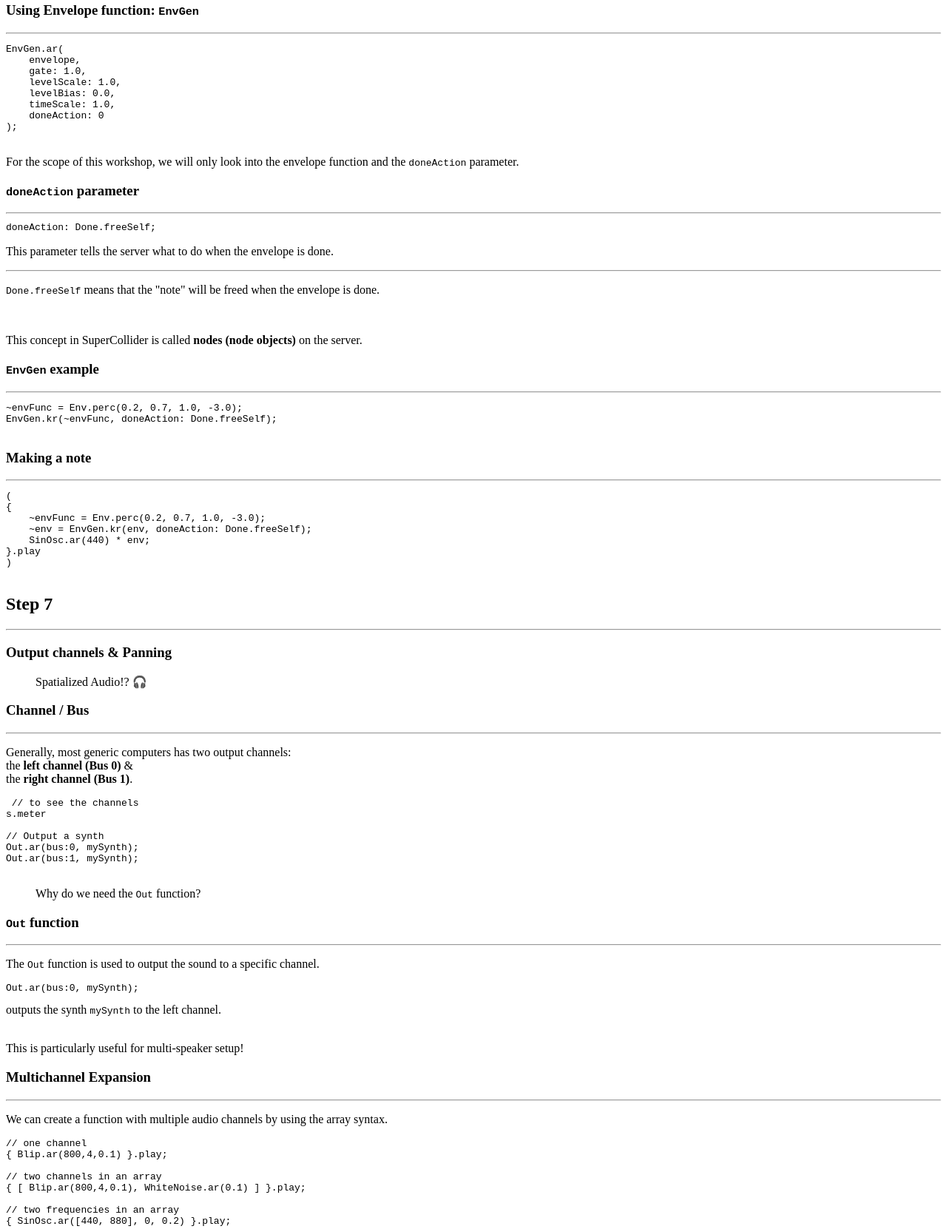
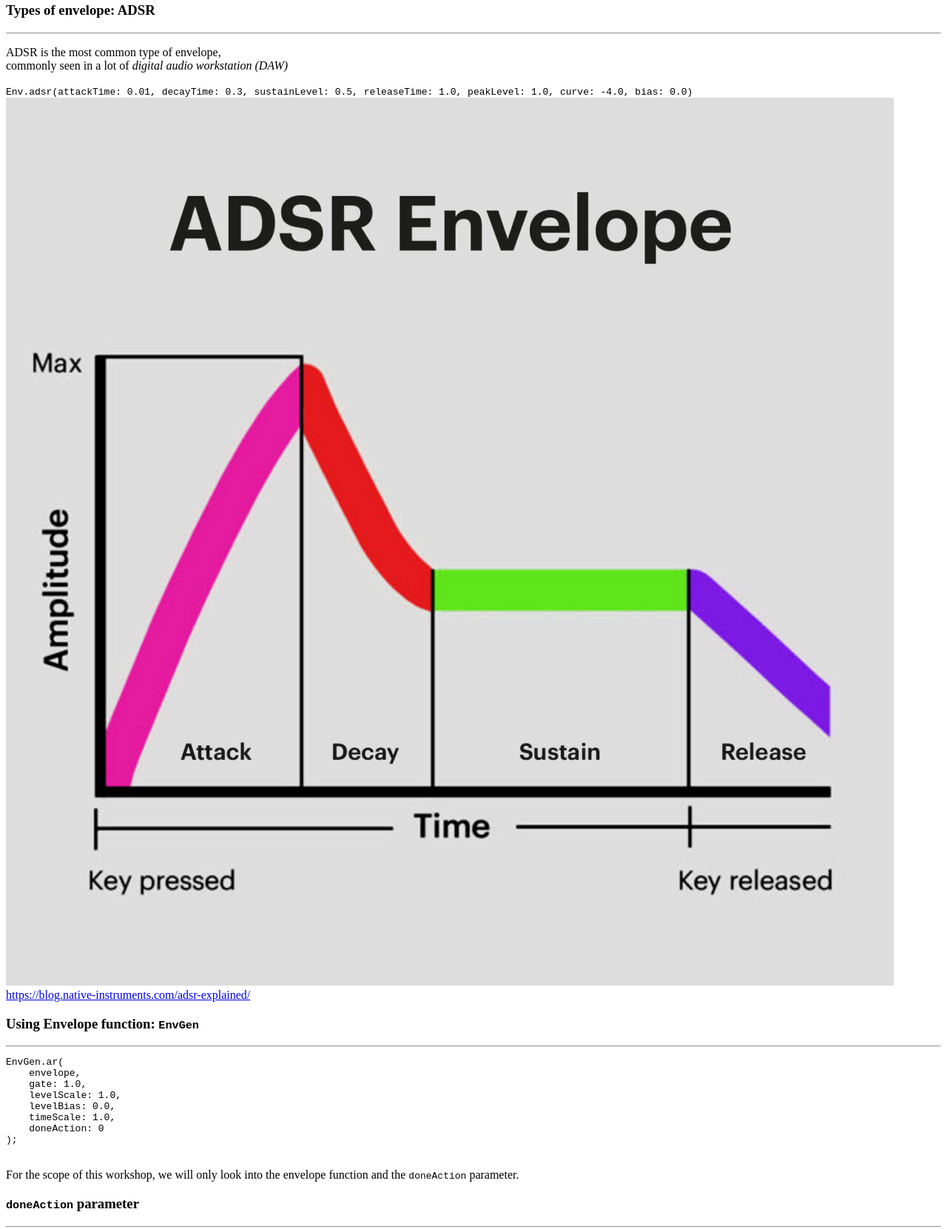
Before and after one commit to notkaramel/SuperCollider101, a website built with Vite: page presentation/index.html in a window 1280 px wide. Shown: the part 9516-11177 px from the top of the page at 74% size. Built offline with nearby package versions, Linux system fonts and the light colour scheme; what reveal.js would draw is missing.

Commit message:
Mini update

```diff
--- a/presentation/index.html
+++ b/presentation/index.html
@@ -675,6 +675,26 @@ FreqScope(500, 400, 0, s);
                 </section>
                 <section>
                     <h3>
+                        <h3>Types of envelope: ADSR</h3>
+                    </h3>
+                    <hr>
+                    <p>ADSR is the most common type of envelope,<br>
+                        <span class="r-fit-text">
+                            commonly seen in a lot of <i>digital audio workstation (DAW)</i>
+                        </span>
+                    </p>
+                    <code
+                        class="r-fit-text">Env.adsr(attackTime: 0.01, decayTime: 0.3, sustainLevel: 0.5, releaseTime: 1.0, peakLevel: 1.0, curve: -4.0, bias: 0.0)</code>
+                </section>
+                <section>
+                    <img src="./media/ADSREnv.png" alt="ADSR Envelope, from Native Instrument" class="r-stretch">
+                    <a href="https://blog.native-instruments.com/adsr-explained/" target="_blank"
+                        class="r-fit-text">
+                        https://blog.native-instruments.com/adsr-explained/
+                    </a>
+                </section>
+                <section>
+                    <h3>
                         Using Envelope function: <code>EnvGen</code>
                     </h3>
                     <hr>
```
Also changed, not shown: presentation/media/ADSREnv.png (added), 1 other file.
